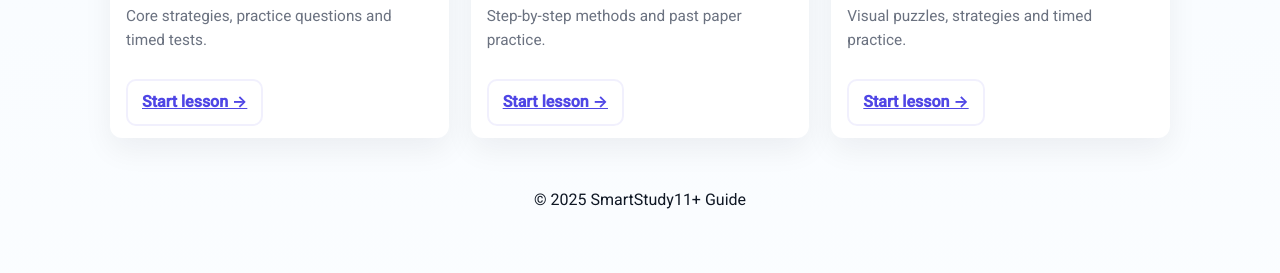
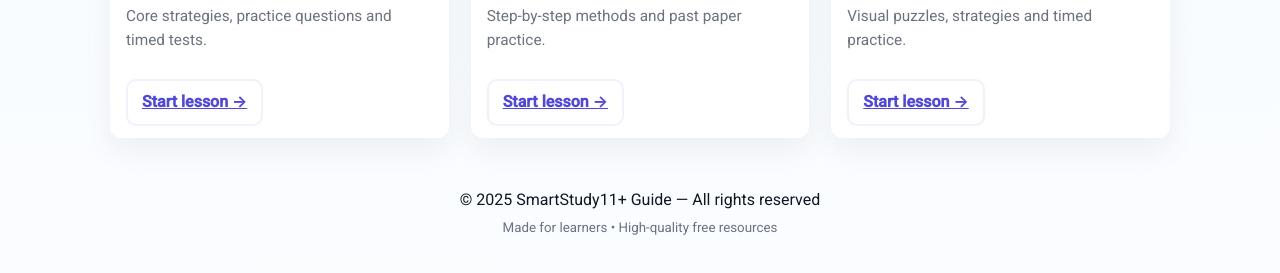
Before and after one commit to smartstudy11guide-code/smartstudy11plus-site, a plain HTML site: page courses.html in a window 1280 px wide. Shown: the part 383-656 px from the top of the page. Drawn offline with Linux system fonts and the light colour scheme.

Commit message:
Update courses.html 2

```diff
--- a/courses.html
+++ b/courses.html
@@ -5,11 +5,16 @@
   <meta charset="utf-8" />
   <meta name="viewport" content="width=device-width,initial-scale=1" />
   <title>Courses — SmartStudy11+ Guide</title>
+
+  <!-- Fonts -->
   <link href="https://fonts.googleapis.com/css2?family=Poppins:wght@400;600;700&family=Roboto:wght@300;400;500&display=swap" rel="stylesheet">
+
+  <!-- CSS & JS -->
   <link rel="stylesheet" href="style.css" />
   <script src="script.js" defer></script>
 </head>
 <body>
+  <!-- HEADER -->
   <header class="site-header">
     <div class="container header-inner">
       <a class="logo" href="index.html">SmartStudy<span class="accent">11+</span> Guide</a>
@@ -26,6 +31,7 @@
     </div>
   </header>
 
+  <!-- MAIN CONTENT -->
   <main>
     <section class="section">
       <div class="container">
@@ -70,9 +76,11 @@
     </section>
   </main>
 
+  <!-- FOOTER -->
   <footer class="site-footer">
     <div class="container footer-inner">
-      <p>© <span id="year2"></span> SmartStudy11+ Guide</p>
+      <p>© <span id="year"></span> SmartStudy11+ Guide — All rights reserved</p>
+      <small class="muted">Made for learners • High-quality free resources</small>
     </div>
   </footer>
 </body>
```
